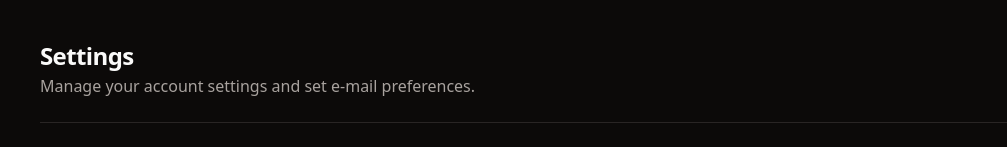
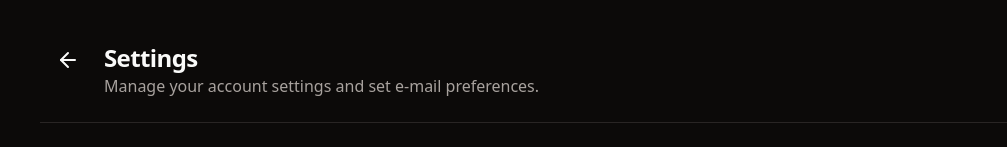
Before and after one commit to sheikhsulaiman/daily-task-web, a React (Vite) app: page /app/settings in a window 1280 px wide. Shown: the top 147 px of the page, without its empty margins (0-1007 px from the left). Built offline with nearby package versions, Linux system fonts and the light colour scheme; no server answers.

Commit message:
add back button to setting layout page

```diff
--- a/src/components/pages/SettingsLayout.tsx
+++ b/src/components/pages/SettingsLayout.tsx
@@ -1,6 +1,9 @@
 import { Separator } from "@/components/ui/separator";
 import { SidebarNav } from "@/components/nav/sidebar-nav";
 import { Outlet } from "react-router-dom";
+import { ArrowLeftIcon } from "lucide-react";
+import { Button } from "../ui/button";
+import { useNavigate } from "react-router-dom";
 
 const sidebarNavItems = [
   {
@@ -26,6 +29,7 @@ const sidebarNavItems = [
 ];
 
 export default function SettingsLayout() {
+  const navigate = useNavigate();
   return (
     <>
       <div className="md:hidden">
@@ -45,11 +49,20 @@ export default function SettingsLayout() {
         />
       </div>
       <div className="hidden space-y-6 p-10 pb-16 md:block">
-        <div className="space-y-0.5">
-          <h2 className="text-2xl font-bold tracking-tight">Settings</h2>
-          <p className="text-muted-foreground">
-            Manage your account settings and set e-mail preferences.
-          </p>
+        <div className="flex space-y-0.5">
+          <Button
+            onClick={() => navigate(-1)}
+            variant={"ghost"}
+            className="mr-2"
+          >
+            <ArrowLeftIcon />
+          </Button>
+          <div>
+            <h2 className="text-2xl font-bold tracking-tight">Settings</h2>
+            <p className="text-muted-foreground">
+              Manage your account settings and set e-mail preferences.
+            </p>
+          </div>
         </div>
         <Separator className="my-6" />
         <div className="flex flex-col space-y-8 lg:flex-row lg:space-x-12 lg:space-y-0">
```
